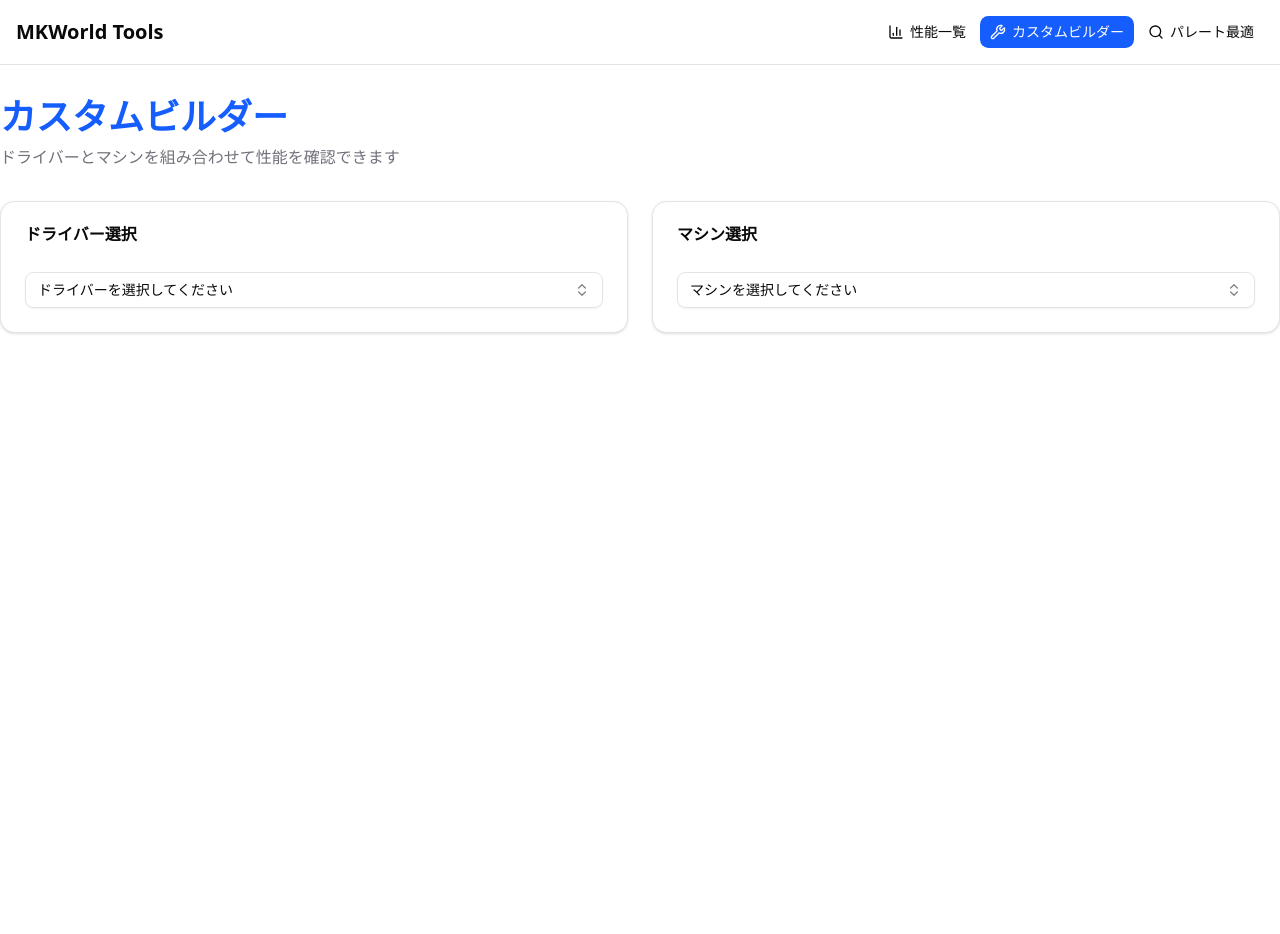
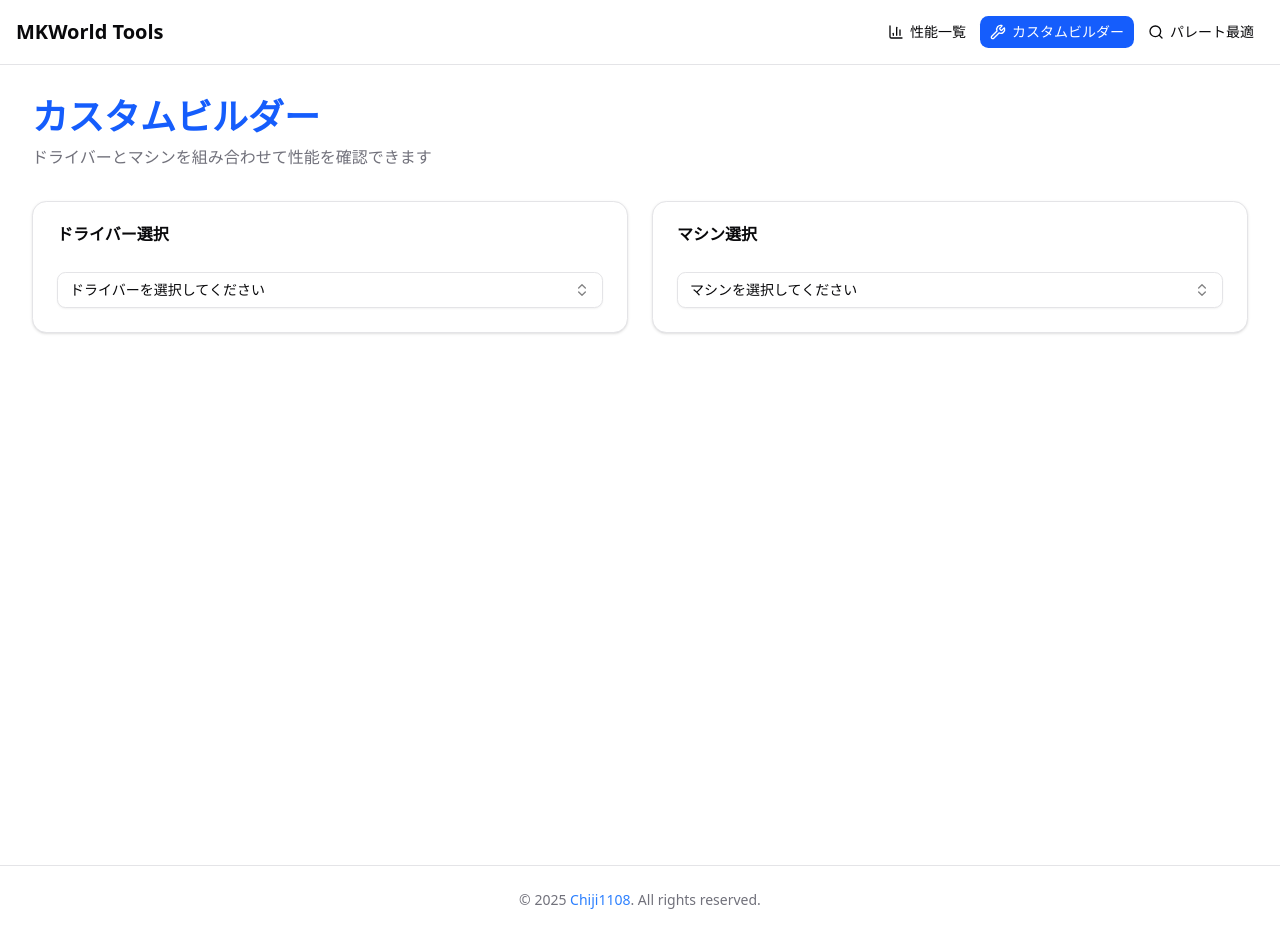
Before and after one commit to Chiji1108/mkworld, a Next.js app: page /builder in a window 1280 px wide. Before the commit the page ends 865 px from the top, so only its background shows below. Built offline with nearby package versions, Linux system fonts and the light colour scheme.

Commit message:
Add footer to RootLayout with copyright information and link

```diff
--- a/src/app/layout.tsx
+++ b/src/app/layout.tsx
@@ -1,7 +1,8 @@
+import { Navigation } from "@/components/navigation";
 import type { Metadata } from "next";
 import { Geist, Geist_Mono } from "next/font/google";
+import Link from "next/link";
 import "./globals.css";
-import { Navigation } from "@/components/navigation";
 
 const geistSans = Geist({
   variable: "--font-geist-sans",
@@ -29,9 +30,18 @@ export default function RootLayout({
         className={`${geistSans.variable} ${geistMono.variable} antialiased`}
       >
         <Navigation />
-        <main className="min-h-screen bg-background">
-          {children}
-        </main>
+        <main className="min-h-screen bg-background px-4 sm:px-6 lg:px-8">{children}</main>
+        <footer className="border-t bg-background py-6 px-4 sm:px-6 lg:px-8 text-center text-sm text-muted-foreground">
+          © 2025{" "}
+          <Link
+            href="https://x.com/chiji1108"
+            target="_blank"
+            className="text-primary hover:underline"
+          >
+            Chiji1108
+          </Link>
+          . All rights reserved.
+        </footer>
       </body>
     </html>
   );
```
